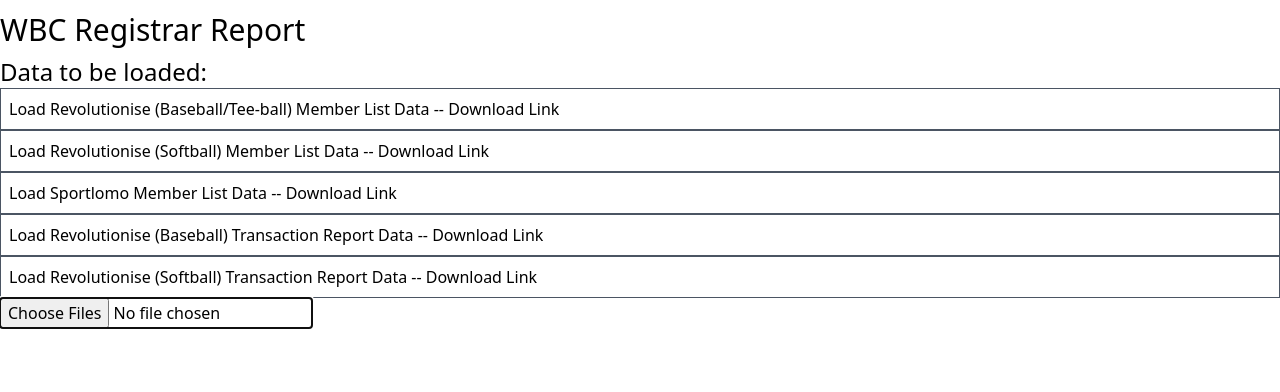
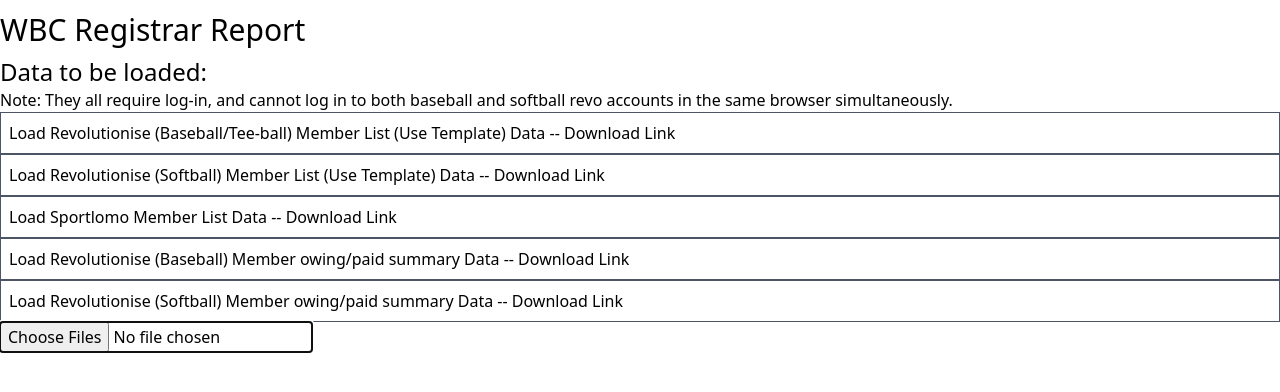
Before and after one commit to JCrosby0/wbcreport, a Nuxt app: page / in a window 1280 px wide. Shown: the top 392 px of the page. Built offline with nearby package versions, Linux system fonts and the light colour scheme.

Commit message:
rename data sources for clarity

```diff
--- a/components/dataSources.ts
+++ b/components/dataSources.ts
@@ -1,7 +1,7 @@
 export class DataSource {
+  label: string;
+  defaultFileName: string;
   link: string;
-  defaultFileName: string;
-  label: string;
   fileIndex: number;
 
   constructor(
@@ -19,13 +19,13 @@
 
 export const datasources = [
   new DataSource (
-    "Revolutionise (Baseball/Tee-ball) Member List",
+    "Revolutionise (Baseball/Tee-ball) Member List (Use Template)",
     'revolutionise-WillettonBaseballClub--Member-Report.csv',
     'https://client.revolutionise.com.au/wbcwildcats/members/reports/', // baseball member report
     0
   ),
   new DataSource (
-    "Revolutionise (Softball) Member List",
+    "Revolutionise (Softball) Member List (Use Template)",
     'revolutionise-WillettonBaseballClubWildcats--Member-Report.csv',
     'https://client.revolutionise.com.au/willettonbcwildcats/members/reports/',
     1
@@ -37,13 +37,13 @@
     2
   ),
   new DataSource (
-    "Revolutionise (Baseball) Transaction Report",
+    "Revolutionise (Baseball) Member owing/paid summary",
     'revolutioniseSPORT-WillettonBaseballClub-Transactions-Report.csv', // Baseball paid/owing
     'https://client.revolutionise.com.au/wbcwildcats/finance/reports/#start', // baseball member paid/owing report report
     3
   ),
   new DataSource (
-    "Revolutionise (Softball) Transaction Report",
+    "Revolutionise (Softball) Member owing/paid summary",
     'revolutioniseSPORT-WillettonBaseballClubWildcats-Transactions-Report', // Softball paid/owing
     'https://client.revolutionise.com.au/willettonbcwildcats/finance/reports/#start', //softball member paid/owing report
     4
--- a/pages/index.vue
+++ b/pages/index.vue
@@ -4,6 +4,7 @@
     <div class="files flex flex-col">
       <div v-show="showFileLoadBox" class="fileLoadBox">
         <h2>Data to be loaded:</h2>
+        <p>Note: They all require log-in, and cannot log in to both baseball and softball revo accounts in the same browser simultaneously.</p>
         <div v-for="(ds, i) in datasources" :key="'file'+i" class="revBT">
           <div v-if="playerRecords && recordsBaseball.length === 0 || recordsSoftball.length === 0" class="no-selected">
             <span>Load {{ds.label}} Data</span> --
@@ -43,7 +44,7 @@
               class="row cursor-pointer"
               @click="toggleRow(i, j)">
               <div class="row-summary">
-                <div :class="{'open': showRows[i][j] }" >
+                <div :class="{ 'print-hide': true, 'open': showRows[i][j] }" >
                   <span class="pr-2">{{showRows[i][j] ? "&#8964;" : "&#8250;" }}</span>
                 </div>
                 <div class="label">
```
